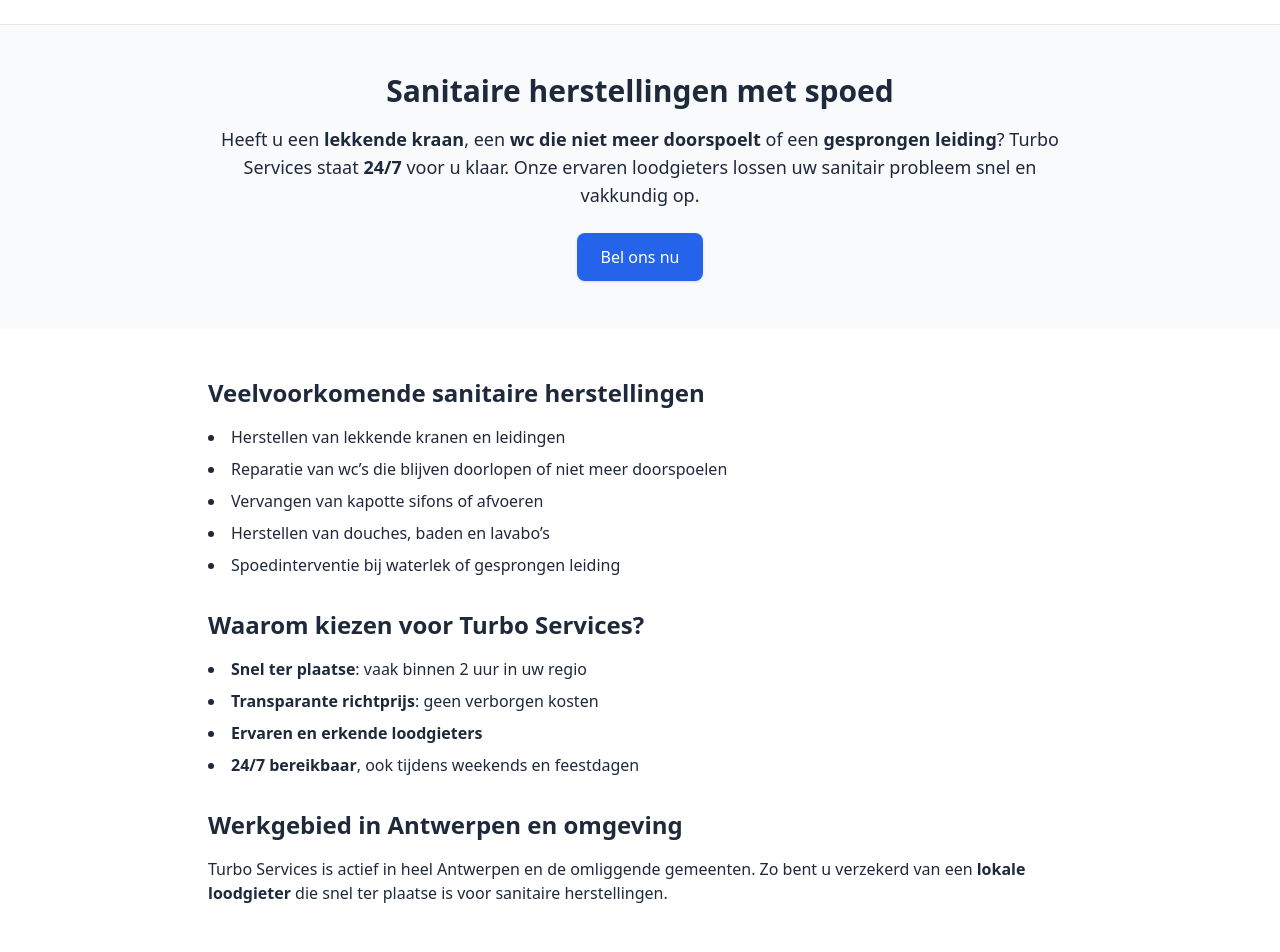
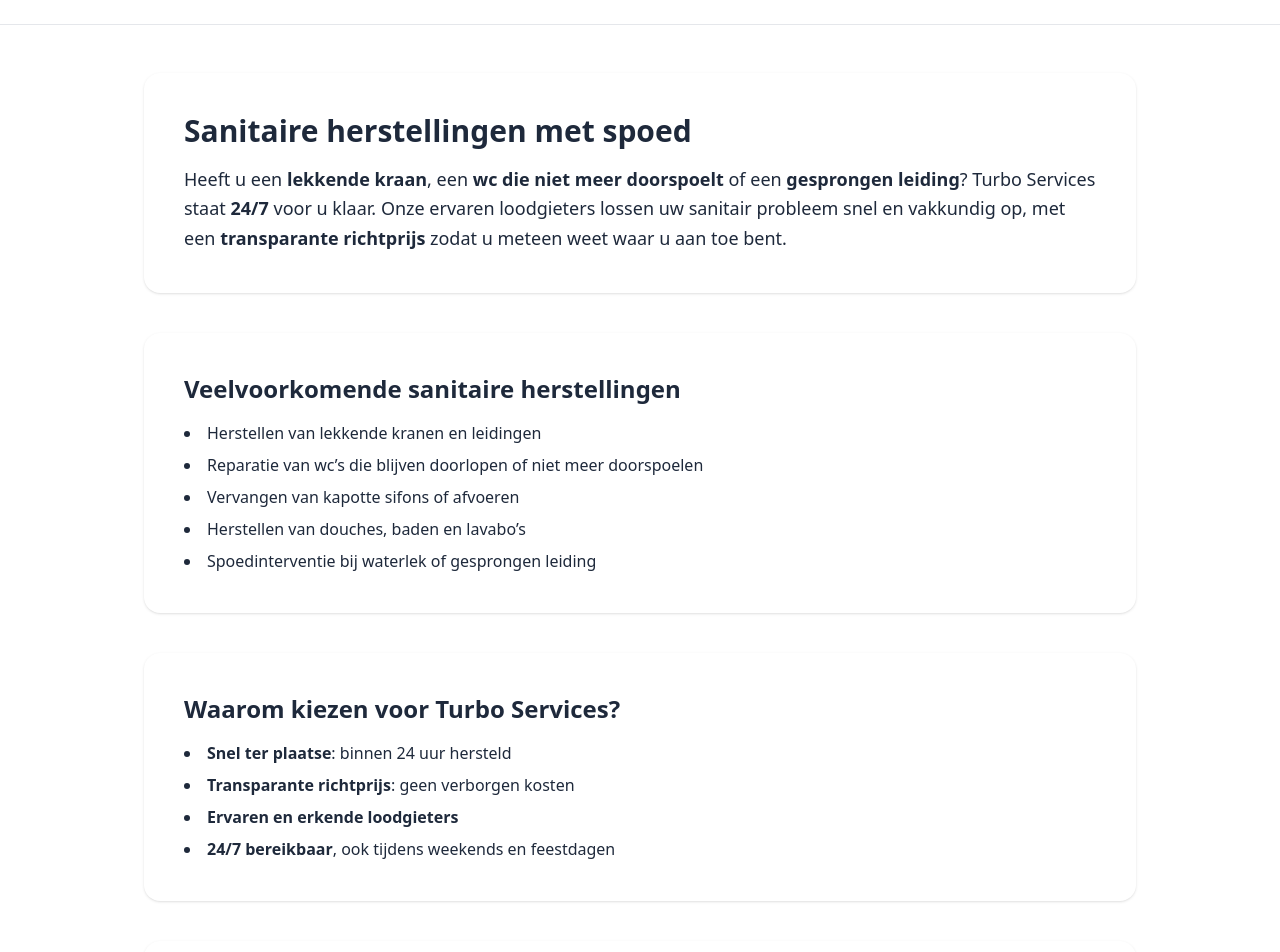
Before and after one commit to Turbo-89/turboservices, a Next.js app: page /diensten/sanitair-herstelling in a window 1280 px wide. Shown: the part 220-1172 px from the top of the page. Built offline with nearby package versions, Linux system fonts and the light colour scheme.

Commit message:
Update page.tsx

```diff
--- a/app/diensten/sanitair-herstelling/page.tsx
+++ b/app/diensten/sanitair-herstelling/page.tsx
@@ -1,6 +1,5 @@
 import * as React from "react";
 import type { Metadata } from "next";
-import Link from "next/link";
 import CTA from "@/components/kb/CTA";
 import FAQJsonLd from "@/components/seo/FAQJsonLd";
 
@@ -30,32 +29,25 @@ export default function Page() {
   ];
 
   return (
-    <main>
-      {/* Hero / Intro */}
-      <section className="bg-gray-50 py-12">
-        <div className="max-w-4xl mx-auto px-4 text-center">
+    <main className="max-w-5xl mx-auto px-4 py-12 space-y-10">
+      {/* Intro */}
+      <section className="bg-white rounded-2xl shadow p-6 md:p-10">
         <h1 className="text-3xl font-bold mb-4">
           Sanitaire herstellingen met spoed
         </h1>
-          <p className="text-lg mb-6">
+        <p className="text-lg leading-relaxed">
           Heeft u een <strong>lekkende kraan</strong>, een{" "}
           <strong>wc die niet meer doorspoelt</strong> of een{" "}
           <strong>gesprongen leiding</strong>? Turbo Services staat{" "}
           <strong>24/7</strong> voor u klaar. Onze ervaren loodgieters lossen
-            uw sanitair probleem snel en vakkundig op.
+          uw sanitair probleem snel en vakkundig op, met een{" "}
+          <strong>transparante richtprijs</strong> zodat u meteen weet waar u aan
+          toe bent.
         </p>
-          <Link
-            href="/contact"
-            className="inline-block bg-blue-600 text-white px-6 py-3 rounded-lg shadow hover:bg-blue-700 transition"
-          >
-            Bel ons nu
-          </Link>
-        </div>
       </section>
 
-      {/* Content */}
-      <section className="max-w-4xl mx-auto px-4 py-12 space-y-8">
-        <div>
+      {/* Veelvoorkomende herstellingen */}
+      <section className="bg-white rounded-2xl shadow p-6 md:p-10">
         <h2 className="text-2xl font-semibold mb-4">
           Veelvoorkomende sanitaire herstellingen
         </h2>
@@ -66,15 +58,16 @@ export default function Page() {
           <li>Herstellen van douches, baden en lavabo’s</li>
           <li>Spoedinterventie bij waterlek of gesprongen leiding</li>
         </ul>
-        </div>
+      </section>
 
-        <div>
+      {/* Waarom kiezen */}
+      <section className="bg-white rounded-2xl shadow p-6 md:p-10">
         <h2 className="text-2xl font-semibold mb-4">
           Waarom kiezen voor Turbo Services?
         </h2>
         <ul className="list-disc list-inside space-y-2">
           <li>
-              <strong>Snel ter plaatse</strong>: vaak binnen 2 uur in uw regio
+            <strong>Snel ter plaatse</strong>: binnen 24 uur hersteld
           </li>
           <li>
             <strong>Transparante richtprijs</strong>: geen verborgen kosten
@@ -83,27 +76,24 @@ export default function Page() {
             <strong>Ervaren en erkende loodgieters</strong>
           </li>
           <li>
-              <strong>24/7 bereikbaar</strong>, ook tijdens weekends en
-              feestdagen
+            <strong>24/7 bereikbaar</strong>, ook tijdens weekends en feestdagen
           </li>
         </ul>
-        </div>
+      </section>
 
-        <div>
+      {/* Werkgebied */}
+      <section className="bg-white rounded-2xl shadow p-6 md:p-10">
         <h2 className="text-2xl font-semibold mb-4">
-            Werkgebied in Antwerpen en omgeving
+          Werkgebied in provincie Antwerpen en omgeving
         </h2>
-          <p>
-            Turbo Services is actief in heel Antwerpen en de omliggende
-            gemeenten. Zo bent u verzekerd van een{" "}
-            <strong>lokale loodgieter</strong> die snel ter plaatse is voor
-            sanitaire herstellingen.
+        <p className="leading-relaxed">
+          Turbo Services is actief in heel provincie Antwerpen en de omliggende regio's.
+          Zo bent u verzekerd van een <strong>lokale loodgieter</strong> die snel
+          ter plaatse is voor sanitaire herstellingen.
         </p>
-        </div>
       </section>
 
       <CTA />
-
       <FAQJsonLd items={faqs} />
     </main>
   );
```
Lines whose indentation alone changed are shown as unchanged.
